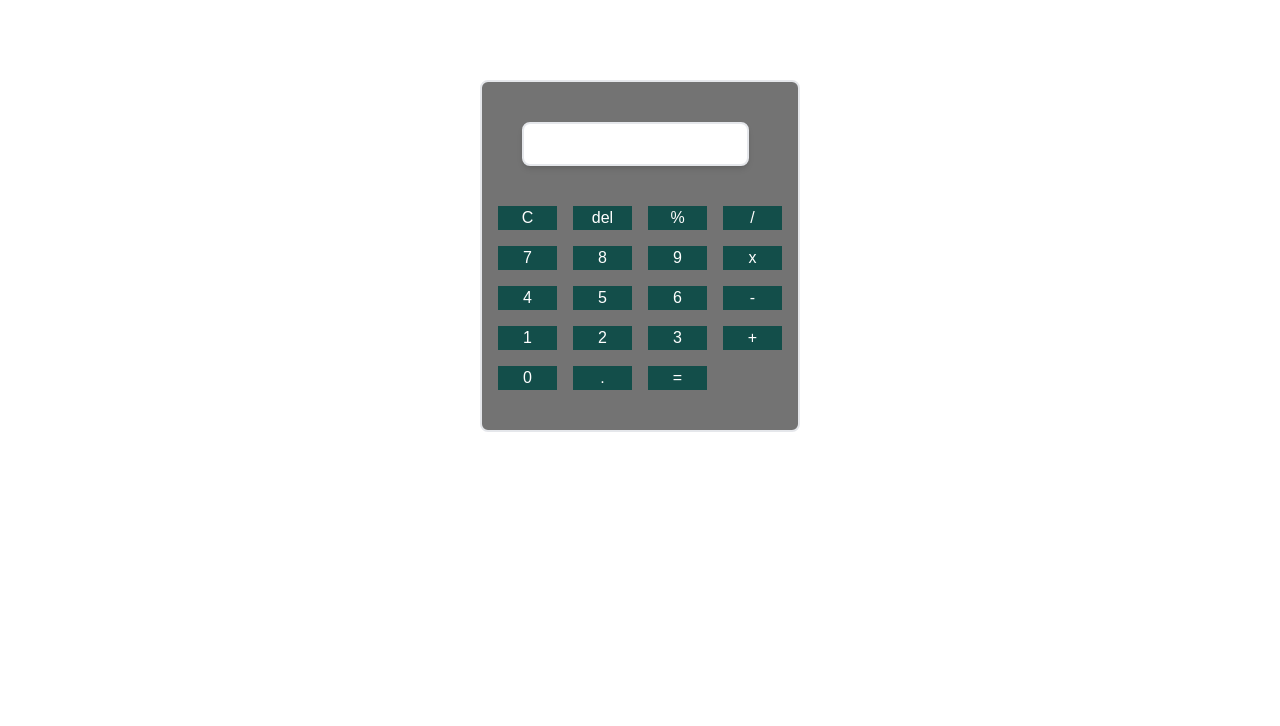
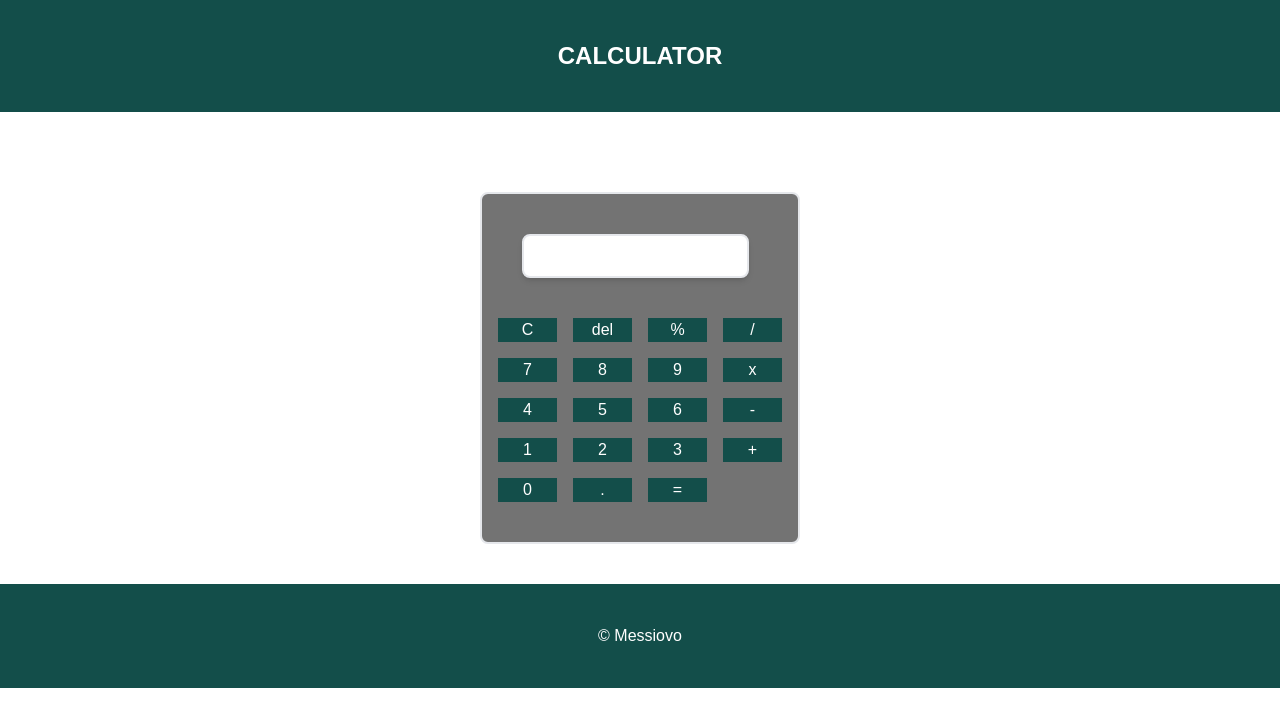
Before and after one commit to messiovo/calculator, a React (Create React App) app: page / in a window 1280 px wide. Shown: the top 726 px of the page. Built offline with nearby package versions, Linux system fonts and the light colour scheme.

Commit message:
changes made

```diff
--- a/src/App.js
+++ b/src/App.js
@@ -4,7 +4,13 @@ import Calc from "./component/Calc";
 function App() {
   return (
     <div >
+      <div className='bg-teal-900'>
+      <h2 className="text-center text-white font-semibold py-10 text-2xl">CALCULATOR</h2>
+      </div>
       <Calc/>
+      <div className='bg-teal-900 mt-10 p-10'>
+      <p className='text-center text-white'>&copy; Messiovo</p>
+      </div>
     </div>
   );
 }
--- a/src/component/Calc.js
+++ b/src/component/Calc.js
@@ -85,7 +85,7 @@ const doCalc = () => {
           <button className='bg-teal-900' value="." onClick={(e)=> setVal(val + e.target.value)}>
             .
           </button>
-          <button className='bg-teal-900'value="=" onClick={() => doCalc()}>
+          <button className='bg-teal-900 'value="=" onClick={() => doCalc()}>
             =
           </button>
 </div>
```
